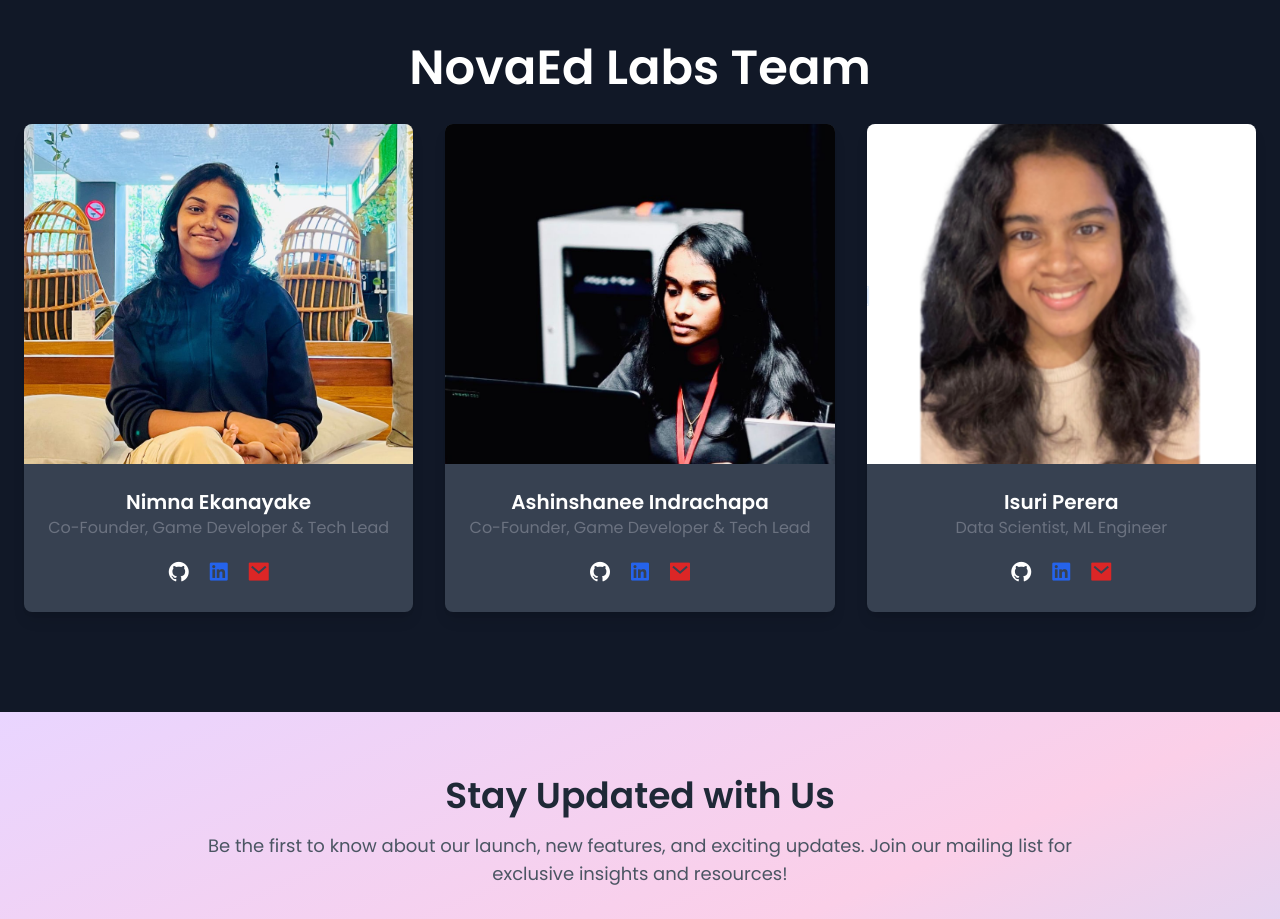
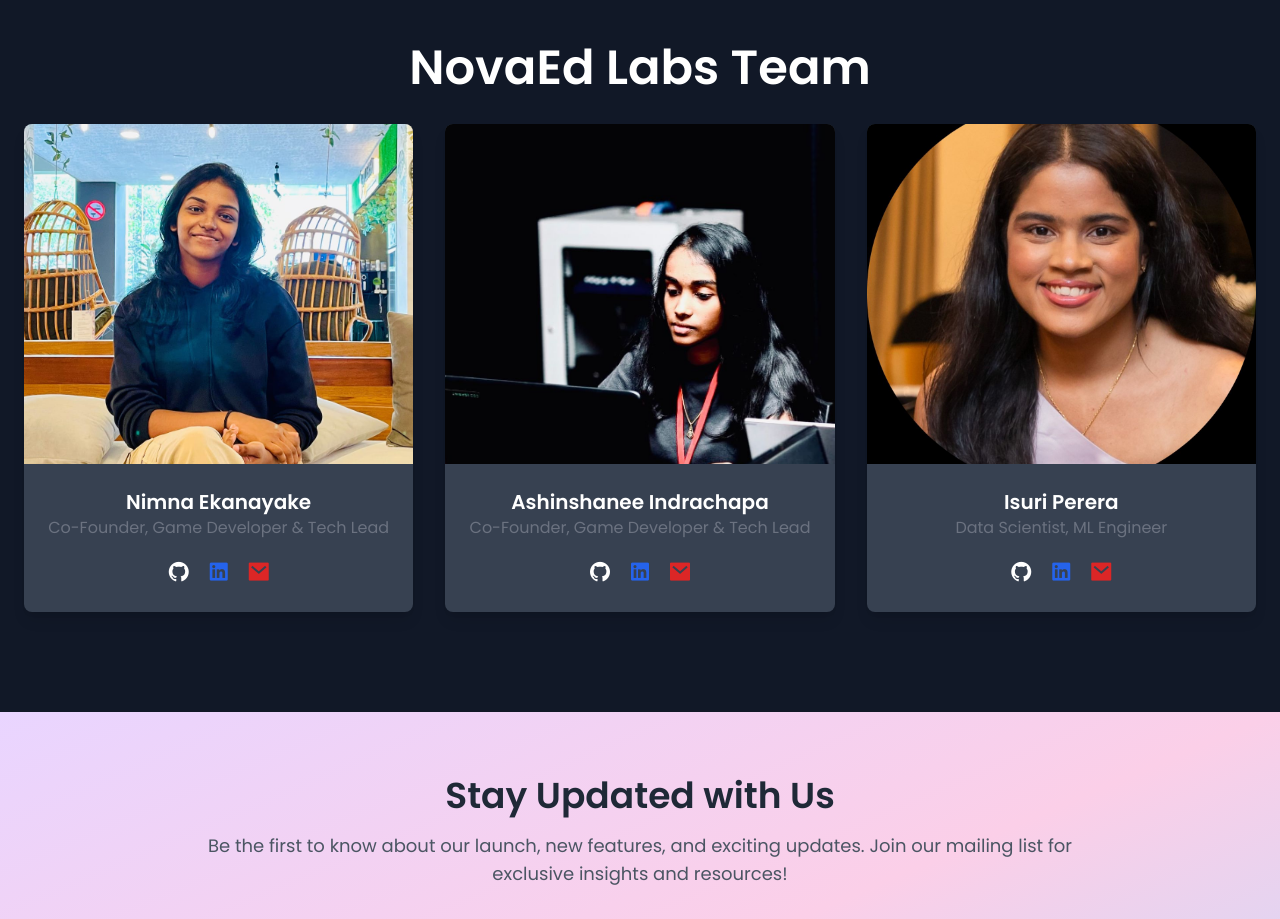
Before and after one commit to Nimnaek24/focus-genie-spark-lp, a React (Vite) app: page / in a window 1280 px wide. Shown: the part 4440-5359 px from the top of the page. Built offline with nearby package versions, Linux system fonts and the light colour scheme.

Commit message:
Updated in details

```diff
--- a/index.html
+++ b/index.html
@@ -3,6 +3,7 @@
   <head>
     <meta charset="UTF-8" />
     <meta name="viewport" content="width=device-width, initial-scale=1.0" />
+    <link rel="icon" type="image/png" href="/images/Logo.png" />
     <title>Spark Voyage</title>
   </head>
   <body>
--- a/src/components/Team.jsx
+++ b/src/components/Team.jsx
@@ -19,7 +19,7 @@
   {
     name: "Isuri Perera",
     role: "Data Scientist, ML Engineer",
-    image: "images/Isuri.png",
+    image: "images/isuri.jpg",
     github: "https://github.com/isuriperera1",
     linkedin: "https://www.linkedin.com/in/isuri-perera1/",
     email: "mailto:isuripe@gmail.com",
```
Also changed, not shown: public/images/isuri.jpg (added).
